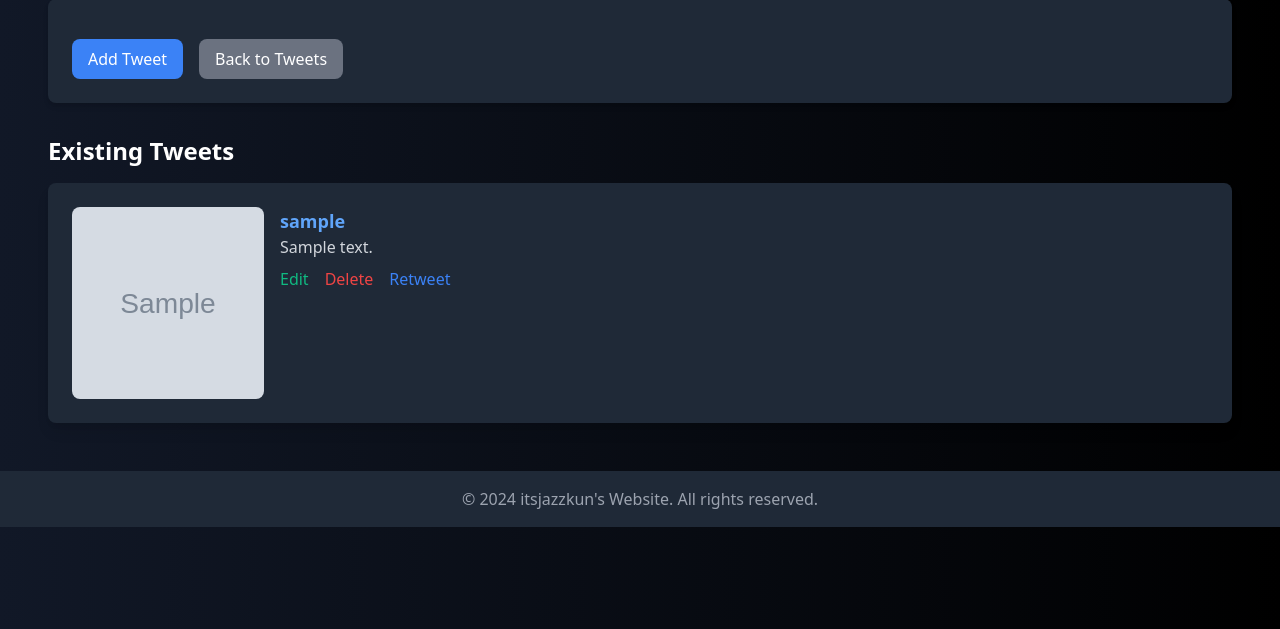
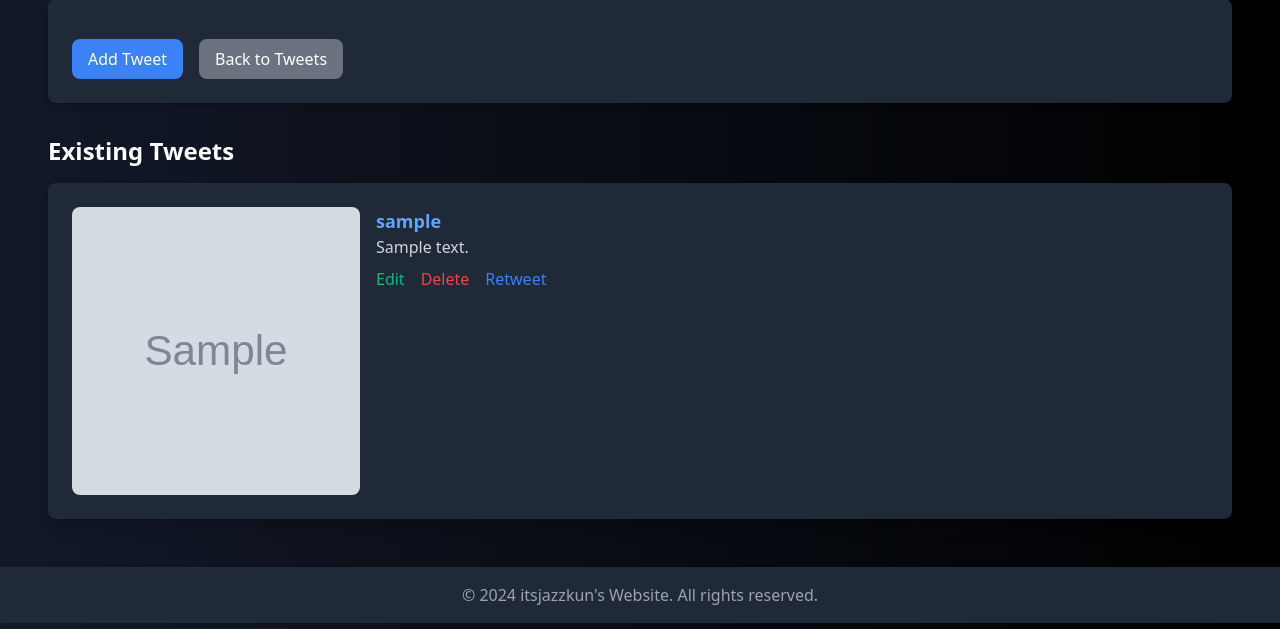
Before and after one commit to itsjazzkun/Yet-Another-Tweeter-Basic-Clone, a Django app: page /tweet/tweets/ in a window 1280 px wide. Shown: the part 171-800 px from the top of the page. Run offline with Django 5.2, Linux system fonts and the light colour scheme; tables that the repository leaves empty hold one stand-in row (values such as "Sample post"); grey boxes marked "Sample" are stand-in pictures; some libraries are stand-ins or nearby versions.

Commit message:
adjusted image size

```diff
--- a/YABTC/tweet/templates/tweet_list.html
+++ b/YABTC/tweet/templates/tweet_list.html
@@ -37,8 +37,8 @@
                     <div class="bg-gray-800 rounded-lg shadow-lg p-6">
                         <div class="flex items-start space-x-4">
                             {% if tweet.photo %}
-                                <img src="{{ tweet.photo.url }}" alt="Tweet image" class="h-48 w-48 rounded-lg object-cover">
-                            {% endif %}
+                            <img src="{{ tweet.photo.url }}" alt="Tweet image" class="h-72 w-72 rounded-lg object-cover">
+                        {% endif %}
                             <div class="flex-1">
                                 <h3 class="text-lg font-bold text-blue-400">{{ tweet.user.username }}</h3>
                                 <p class="text-gray-300">{{ tweet.text }}</p>
```
